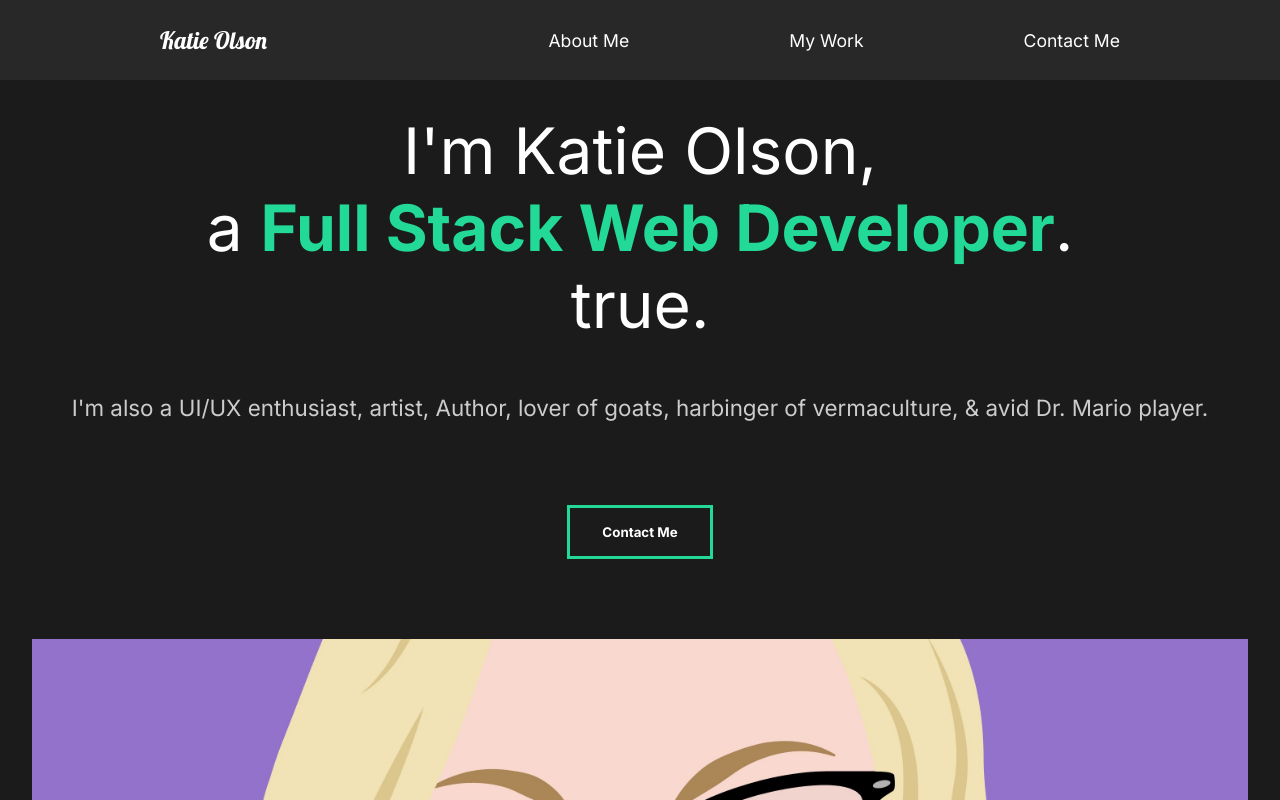
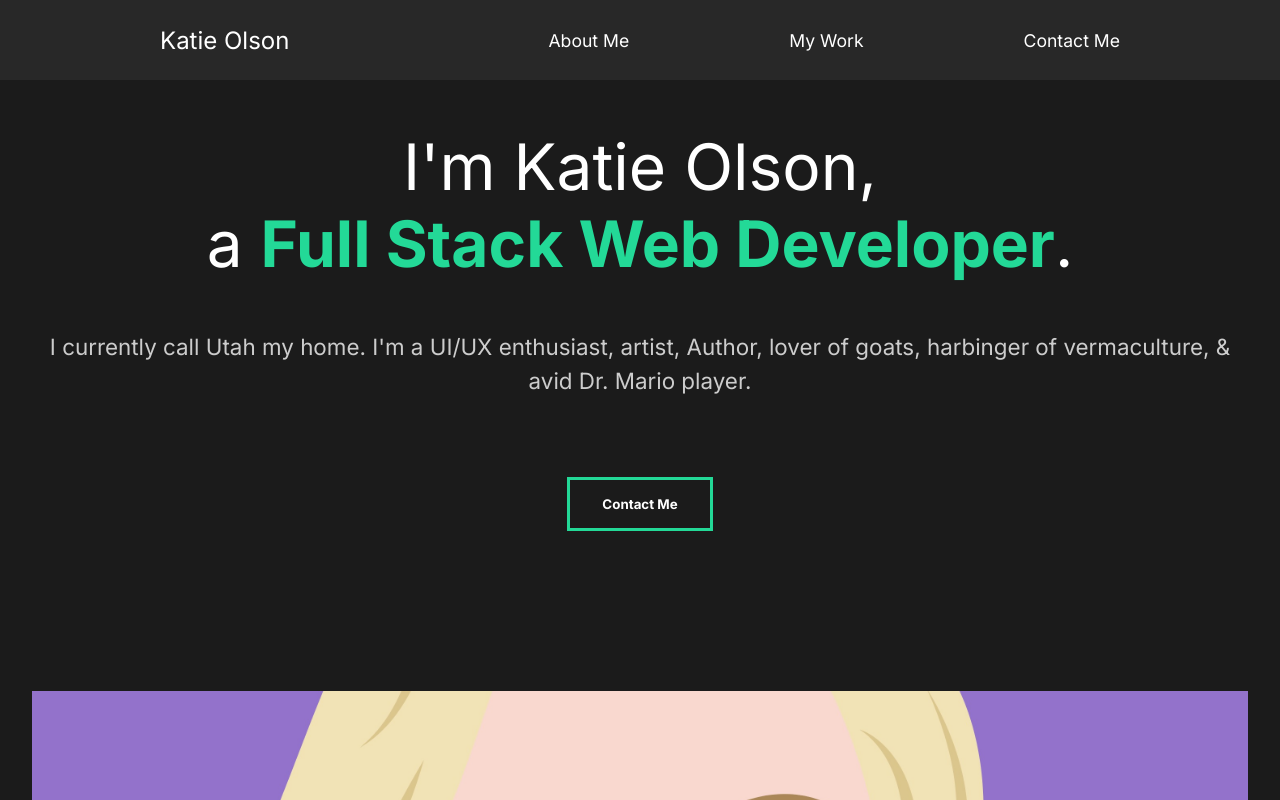
Before and after one commit to katieolson84/katie-olson-portfolio, a React (Create React App) app in the folder portfolio/: page / in a window 1280 px wide. Shown: the top 800 px of the page. Built offline with nearby package versions, Linux system fonts and the light colour scheme.

Commit message:
fixed animations

```diff
--- a/portfolio/src/animation.js
+++ b/portfolio/src/animation.js
@@ -1,7 +1,7 @@
 export const pageAnimation = {
   hidden: {
     opacity: 0,
-    y: 300,
+    y: 0, //chnaged from 300
   },
   show: {
     opacity: 1,
@@ -9,22 +9,22 @@ export const pageAnimation = {
     transition: {
       duration: 0.5,
       when: "beforeChildren",
-      staggerChildren: 0.25, //chnaged from .25
+      staggerChildren: 0.20, //changed from .25
     },
   },
   exit: {
     opacity: 0,
     transition: {
-      duration: 0.5,
+      duration: 0.25,
     },
   },
 };
 
 export const titleAnim = {
-  hidden: { y: 200 },
+  hidden: { y: 300 },
   show: {
     y: 0,
-    transition: { duration: 0.75, ease: "easeOut" }, //changed from .75
+    transition: { duration: 0.95, ease: "easeOut" }, //changed from .75
   },
 };
 
@@ -43,7 +43,7 @@ export const photoAnim = {
     opacity: 1,
     transition: {
       ease: "easeOut",
-      duration: 0.75, //changed from 0.75
+      duration: 0.95, //changed from 0.75
     },
   },
 };
@@ -69,12 +69,12 @@ export const sliderContainer = {
 };
 
 export const scrollReveal = {
-  hidden: { opacity: 0, scale: 1.2, transition: { duration: 0.5 } },
+  hidden: { opacity: 0, scale: 1.2, transition: { duration: 0.40 } },
   show: {
     opacity: 1,
     scale: 1,
     transition: {
-      duration: 0.5,
+      duration: 0.50,
     },
   },
 };
--- a/portfolio/src/components/AboutSection.js
+++ b/portfolio/src/components/AboutSection.js
@@ -23,11 +23,11 @@ const AboutSection = () => {
                         </motion.h2>
                     </Hide>
                     <Hide>
-                        <motion.h2 variants={titleAnim}>true.</motion.h2>
+                        <motion.h2 variants={titleAnim}></motion.h2>
                     </Hide>
                 </motion.div>
                 <motion.p variants={fade}>
-                    I'm also a UI/UX enthusiast, artist, Author, lover of goats, harbinger of vermaculture, & avid Dr. Mario player.
+                    I currently call Utah my home. I'm a UI/UX enthusiast, artist, Author, lover of goats, harbinger of vermaculture, & avid Dr. Mario player.
                 </motion.p>
                 <motion.button variants={fade}>Contact Me</motion.button>
             </Description>
--- a/portfolio/src/components/Nav.js
+++ b/portfolio/src/components/Nav.js
@@ -29,6 +29,10 @@ const NavContainer = styled.nav`
     align-items: center;
     padding: 1rem 10rem;
     background: #282828;
+    position: fixed;
+    width: 100%;
+    z-index: 5;
+    /* z-index: */
     a{
         color: white;
         text-decoration: none;
@@ -39,7 +43,7 @@ const NavContainer = styled.nav`
     }
     #logo{
         font-size: 1.5rem;
-        font-family: "Lobster", cursive;
+        font-family: "Inter", sans-serif;
         font-weight: lighter;
     }
     li{
--- a/portfolio/src/components/Wave.js
+++ b/portfolio/src/components/Wave.js
@@ -15,7 +15,7 @@ const Wave = () => {
         transition={{ duration: 1 }}
         d="M1440 27.4774C1352.73 19.8184 1122.41 49.0556 899.331 227.276C620.48 450.052 354.282 355.647 170.328 185.318C23.165 49.0556 -4.21721 8.32998 0.487081 5"
         stroke="#D96ED4"
-        strokeOpacity="0.5"
+        strokeOpacity="0.4"
         strokeWidth="10"
       />
     </WaveSvg>
--- a/portfolio/src/styles.js
+++ b/portfolio/src/styles.js
@@ -18,6 +18,7 @@ export const Description = styled.div`
   flex: 1;
   padding-right: 5rem;
   z-index: 2;
+  margin-top: 6rem;
   h2 {
     font-weight: lighter;
   }
@@ -32,6 +33,7 @@ export const Image = styled.div`
   z-index: 2;
   flex: 1;
   overflow: hidden;
+  margin-top: 5rem;
   img {
     width: 100%;
     height: 60vh; //changed from 80vh
```
